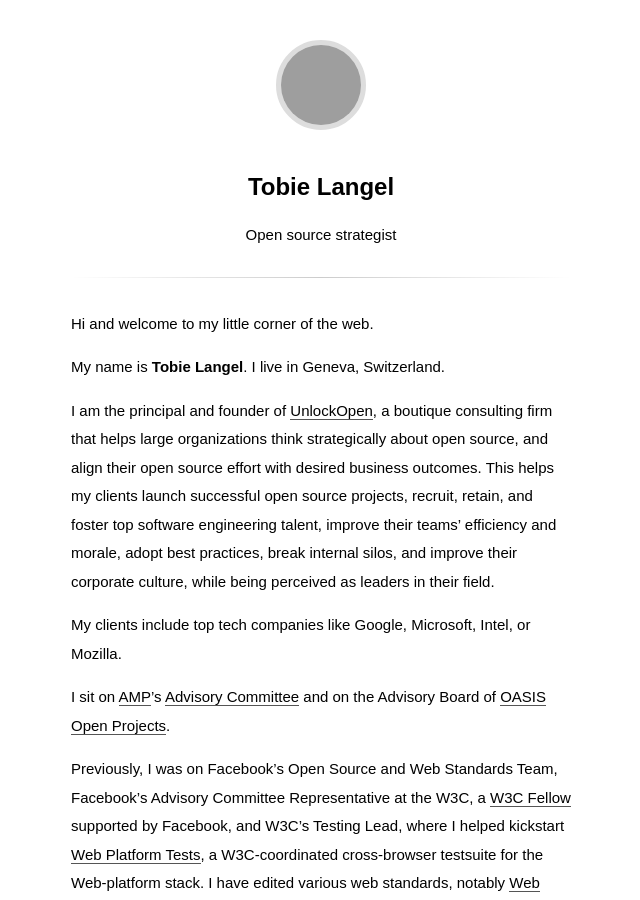
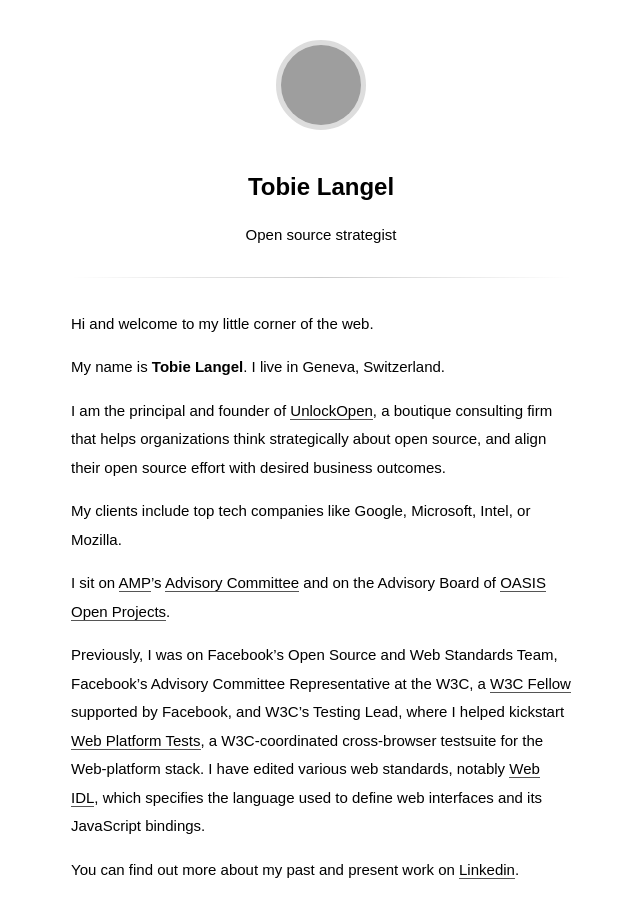
Before and after one commit to tobie/www.tobie.me, a Jekyll site: the page built from index.md, in a window 1280 px wide and 900 px high, cut to the strip 0-900 px from the top of the window. Shown: the whole strip, without its empty margins (319-959 px from the left). Built offline with Jekyll 4.4.1, drawn with Linux system fonts in a browser that asks for light colours; some web fonts are replaced; grey boxes are pictures that could not be loaded.

Commit message:
Update index.md

```diff
--- a/index.md
+++ b/index.md
@@ -11,16 +11,8 @@ My name is **Tobie Langel**. I live in Geneva, Switzerland.
 
 I am the principal and founder of [UnlockOpen](https://unlockopen.com),
 a boutique consulting firm
-that helps large organizations think strategically about open source,
+that helps organizations think strategically about open source,
 and align their open source effort with desired business outcomes.
-This helps my clients
-launch successful open source projects,
-recruit, retain, and foster top software engineering talent,
-improve their teams’ efficiency and morale,
-adopt best practices,
-break internal silos,
-and improve their corporate culture,
-while being perceived as leaders in their field.
 
 My clients include top tech companies like Google, Microsoft, Intel, or Mozilla.
 
```
